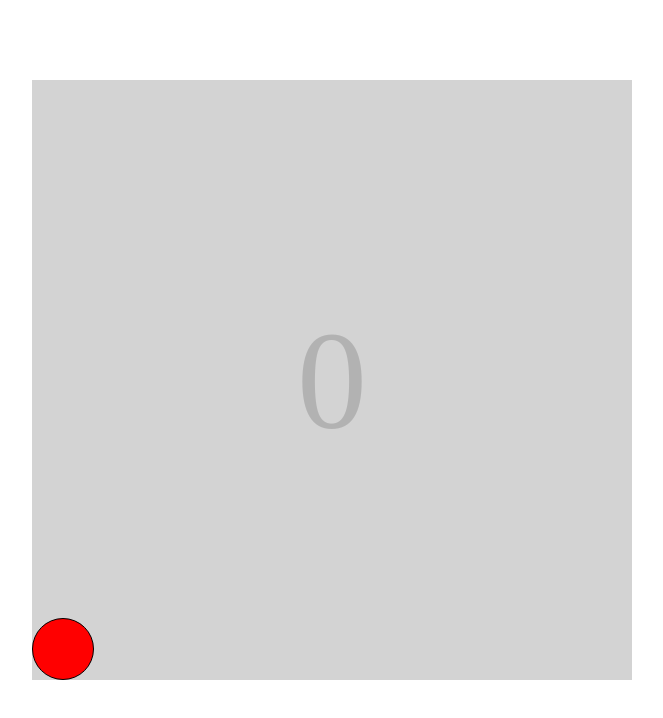
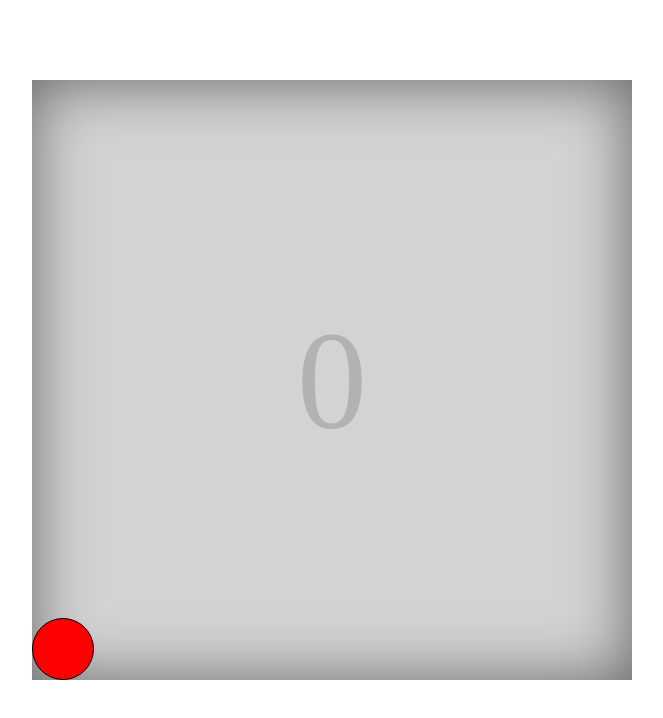
Before and after one commit to FabioV37ga/bounce, a plain HTML site: page index.html in a window 1280 px wide. Shown: the whole page, without its empty margins (308-971 px from the left). Drawn offline with Linux system fonts and the light colour scheme.

Commit message:
Inner shadow

```diff
--- a/src/css/page.css
+++ b/src/css/page.css
@@ -9,9 +9,12 @@
     justify-content: center;
     align-items: center;
     user-select: none;
+    box-shadow: -1px 1px 61px 2px rgba(0, 0, 0, 0.5) inset;
+    -webkit-box-shadow: -1px 1px 61px 2px rgba(0, 0, 0, 0.5) inset;
+    -moz-box-shadow: -1px 1px 61px 2px rgba(0, 0, 0, 0.5) inset;
 }
 
-.bounces{
+.bounces {
     opacity: 15%;
     font-size: 140px;
 }
```
